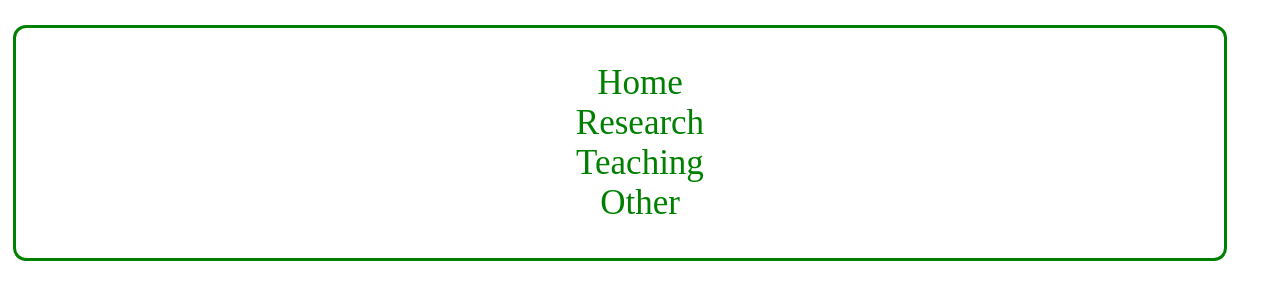
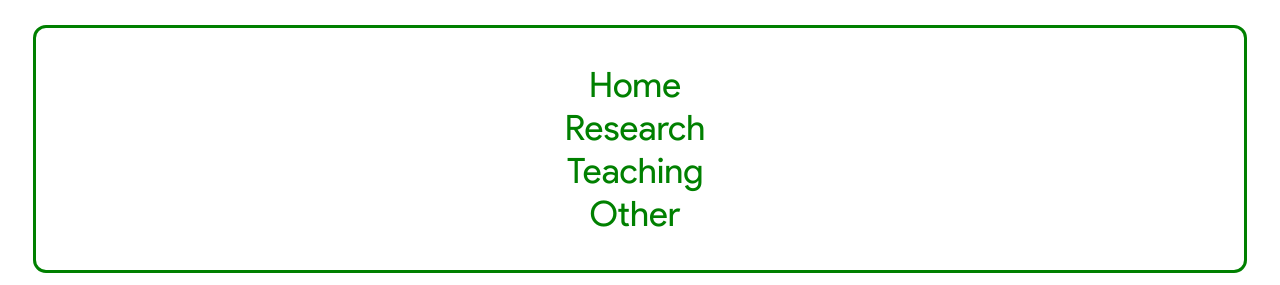
Before and after one commit to lt691/libbytaylor, a plain HTML site: page index.html in a window 1280 px wide. Shown: the top 285 px of the page. Drawn offline with Linux system fonts and the light colour scheme; a script that the page names is missing; files whose address does not match are found by name.

Commit message:
hopefully fixed font issues and nav alignment issues

```diff
--- a/style.css
+++ b/style.css
@@ -3,6 +3,7 @@
     src: url('natprogrammer33.github.io/libbytaylor/Product Sans Regular.ttf');
 }
 *{
+    font-family: Product Sans;
     text-align: center;
     animation: fadein 1.5s;
     -moz-animation: fadein 1.5s; /* Firefox */
@@ -47,14 +48,14 @@ body{
 }
 
 .nav {
-    position: relative;
-    right: 20px;
     text-align:center;
     border: 3px solid green;
     border-radius: 13px;
     margin: 25px;
 }
 .nav ul{
+    position: relative;
+    right: 25px;
     list-style-type: none;
     font-size: 35px;
     color: green;
@@ -112,7 +113,6 @@ body{
 }
 #research a :hover{
     color: green;
-    letter-spacing: 2px;
 }
 
 #teaching{
```
